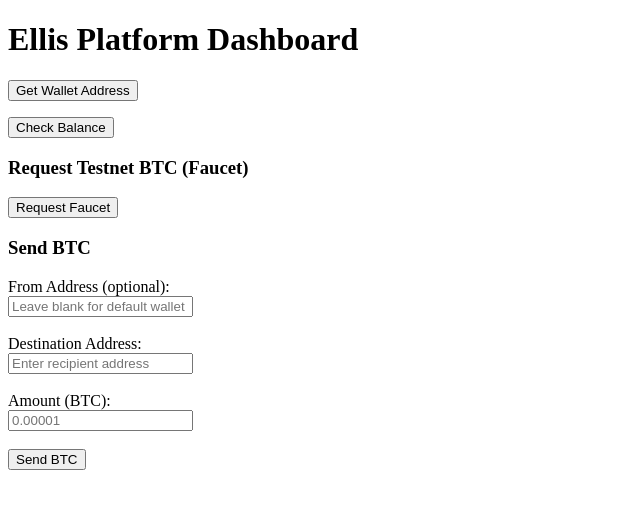
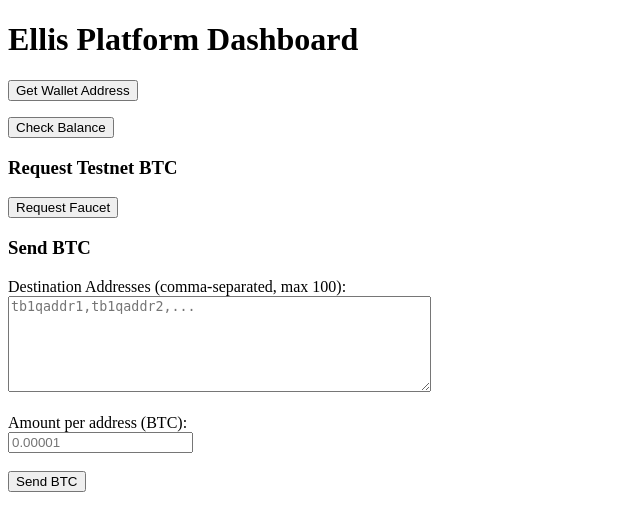
Before and after one commit to PremoHD/Codex-trends, a Flask app: page / in a window 1280 px wide. Shown: the top 531 px of the page, without its empty margins (0-640 px from the left). Run offline with Flask 3, Linux system fonts and the light colour scheme.

Commit message:
Update index.html

```diff
--- a/templates/index.html
+++ b/templates/index.html
@@ -1,12 +1,12 @@
 <!DOCTYPE html>
 <html>
 <head>
-  <title>Ellis Blockchain Dashboard</title>
+  <title>Ellis Platform Dashboard</title>
 </head>
 <body>
   <h1>Ellis Platform Dashboard</h1>
 
-  <!-- Display Wallet Info -->
+  <!-- Wallet Info -->
   <button onclick="getAddress()">Get Wallet Address</button>
   <p id="address"></p>
 
@@ -14,21 +14,16 @@
   <p id="balance"></p>
 
   <!-- Faucet -->
-  <h3>Request Testnet BTC (Faucet)</h3>
+  <h3>Request Testnet BTC</h3>
   <button onclick="requestFaucet()">Request Faucet</button>
   <p id="faucet"></p>
 
   <!-- Send BTC -->
   <h3>Send BTC</h3>
+  <label>Destination Addresses (comma-separated, max 100):</label><br>
+  <textarea id="toAddresses" rows="6" cols="50" placeholder="tb1qaddr1,tb1qaddr2,..."></textarea><br><br>
 
-  <!-- Input Fields -->
-  <label for="fromAddress">From Address (optional):</label><br>
-  <input type="text" id="fromAddress" placeholder="Leave blank for default wallet"><br><br>
-
-  <label for="toAddress">Destination Address:</label><br>
-  <input type="text" id="toAddress" placeholder="Enter recipient address"><br><br>
-
-  <label for="amount">Amount (BTC):</label><br>
+  <label>Amount per address (BTC):</label><br>
   <input type="number" id="amount" step="0.00000001" placeholder="0.00001"><br><br>
 
   <button onclick="sendBTC()">Send BTC</button>
@@ -50,35 +45,42 @@ function getBalance() {
 function requestFaucet() {
   fetch('/wallet/faucet')
     .then(r => r.json())
-    .then(d => document.getElementById('faucet').innerText = JSON.stringify(d))
+    .then(d => {
+      document.getElementById('faucet').innerText = JSON.stringify(d)
+      getBalance() // auto-update balance after faucet
+    })
 }
 
 function sendBTC() {
-  const fromAddr = document.getElementById('fromAddress').value
-  const toAddr = document.getElementById('toAddress').value
+  const addresses = document.getElementById('toAddresses').value.split(',').map(a=>a.trim())
   const amount = parseFloat(document.getElementById('amount').value)
 
-  if (!toAddr || !amount) {
-    alert("Please enter a valid destination address and amount")
+  if (addresses.length === 0 || !amount) {
+    alert("Enter at least one destination address and amount")
+    return
+  }
+  if (addresses.length > 100) {
+    alert("Max 100 addresses per transaction")
     return
   }
 
-  const data = [
-    {
-      "address": toAddr,
-      "amount": amount
-    }
-  ]
+  const data = addresses.map(addr => ({address: addr, amount: amount}))
 
   fetch('/wallet/send', {
     method: 'POST',
-    headers: {'Content-Type': 'application/json'},
+    headers: {'Content-Type':'application/json'},
     body: JSON.stringify(data)
   })
-  .then(r => r.json())
-  .then(d => document.getElementById('txid').innerText = "TXID: " + d.txid)
+  .then(r=>r.json())
+  .then(d=>{
+    if(d.txid){
+      document.getElementById('txid').innerText = "TXID: " + d.txid
+      getBalance() // auto-update balance after send
+    } else {
+      document.getElementById('txid').innerText = "Error: " + JSON.stringify(d)
+    }
+  })
 }
 </script>
-
 </body>
 </html>
```
